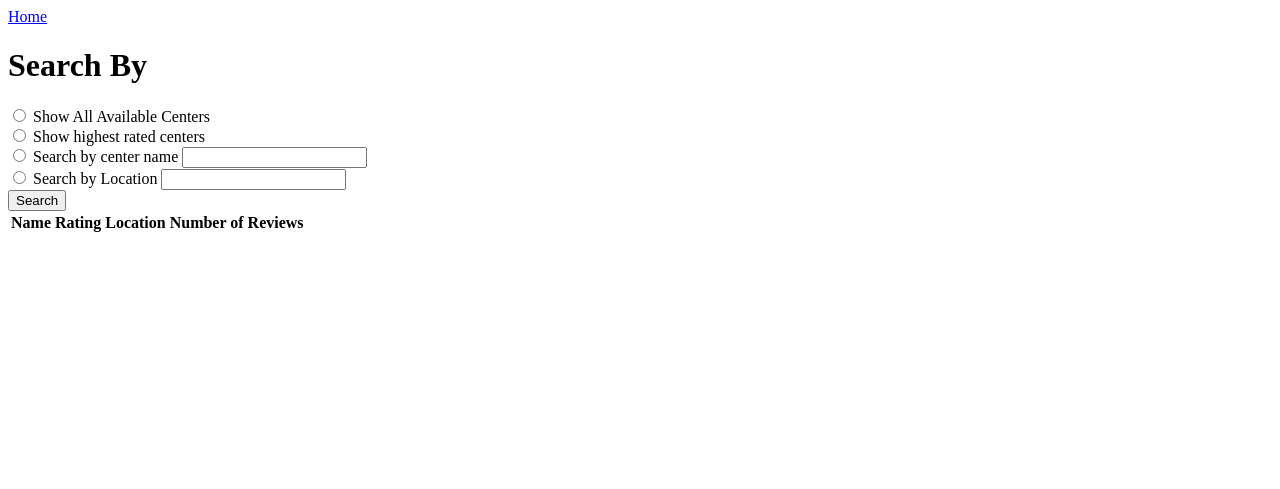
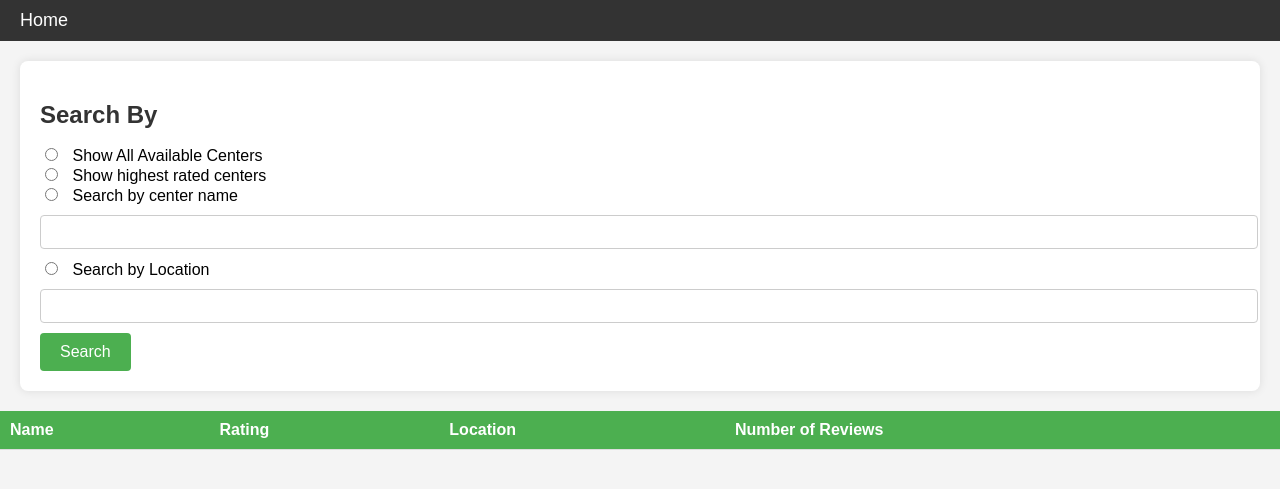
Before and after one commit to Ron-J/Web-Programming, a Flask app: page /search in a window 1280 px wide. Shown: the top 489 px of the page. Run offline with Flask 3, Linux system fonts and the light colour scheme; lists and menus that the app fills with data are empty.

Commit message:
Update search.html

```diff
--- a/templates/search.html
+++ b/templates/search.html
@@ -3,8 +3,84 @@
 <head>
     <meta charset="UTF-8">
     <meta name="viewport" content="width=device-width, initial-scale=1.0">
-    <title>Best medical providers</title>
-    <!--link rel="stylesheet" href="stylesheets/search.css"!-->
+    <title>Best Medical Providers</title>
+    <style>
+        body {
+            font-family: Arial, sans-serif;
+            background-color: #f4f4f4;
+            margin: 0;
+            padding: 0;
+        }
+        nav {
+            background-color: #333;
+            padding: 10px;
+        }
+        nav a {
+            color: white;
+            text-decoration: none;
+            padding: 10px;
+            font-size: 18px;
+        }
+        nav a:hover {
+            background-color: #575757;
+        }
+        h1 {
+            font-size: 24px;
+            color: #333;
+            margin-top: 20px;
+        }
+        form {
+            background-color: white;
+            padding: 20px;
+            margin: 20px;
+            border-radius: 8px;
+            box-shadow: 0 0 10px rgba(0, 0, 0, 0.1);
+        }
+        label {
+            margin-right: 10px;
+            font-size: 16px;
+        }
+        input[type="radio"] {
+            margin-right: 10px;
+        }
+        input[type="text"] {
+            padding: 8px;
+            font-size: 14px;
+            margin: 10px 0;
+            width: 100%;
+            border: 1px solid #ccc;
+            border-radius: 4px;
+        }
+        button {
+            background-color: #4CAF50;
+            color: white;
+            padding: 10px 20px;
+            border: none;
+            border-radius: 4px;
+            cursor: pointer;
+            font-size: 16px;
+        }
+        button:hover {
+            background-color: #45a049;
+        }
+        table {
+            width: 100%;
+            margin-top: 20px;
+            border-collapse: collapse;
+        }
+        th, td {
+            padding: 10px;
+            text-align: left;
+            border-bottom: 1px solid #ddd;
+        }
+        th {
+            background-color: #4CAF50;
+            color: white;
+        }
+        tr:hover {
+            background-color: #f1f1f1;
+        }
+    </style>
 </head>
 <body>
     <nav>
```
